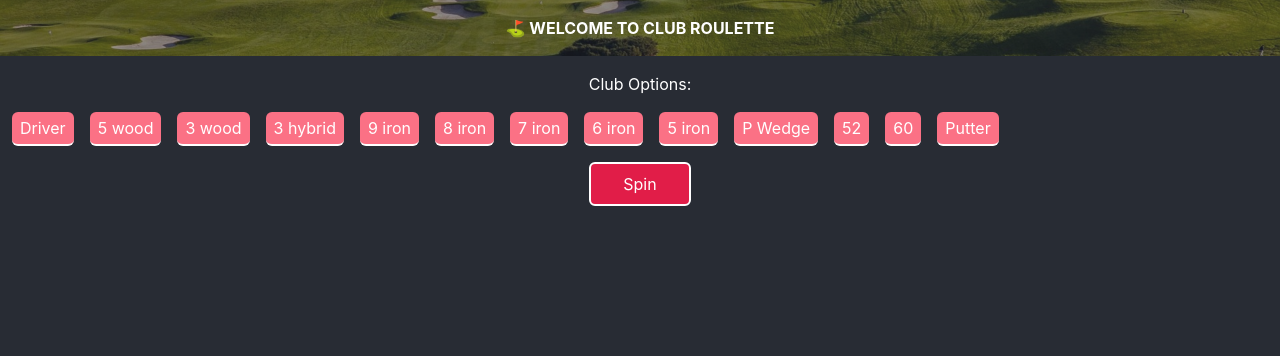
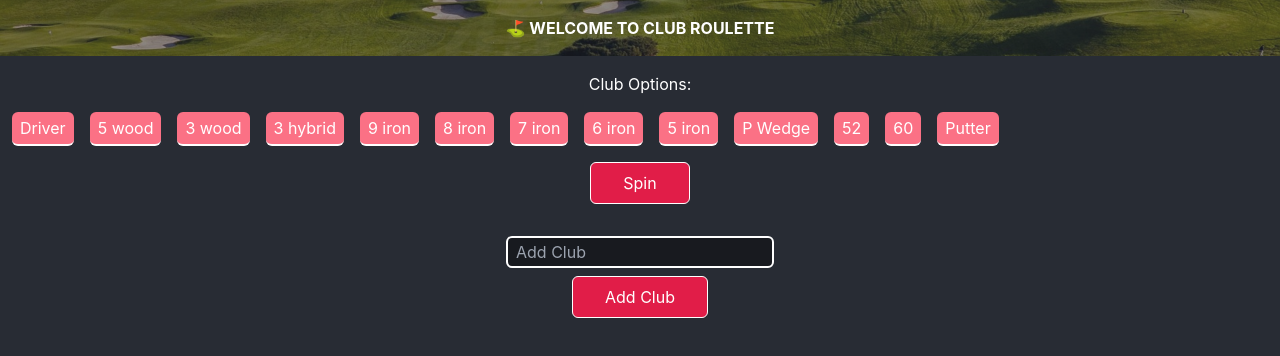
Before and after one commit to GabeDiniz/club-roulette, a React (Create React App) app: page / in a window 1280 px wide. Shown: the top 356 px of the page. Built offline with nearby package versions, Linux system fonts and the light colour scheme.

Commit message:
add: input/button for adding clubs

```diff
--- a/src/components/SpinningWheel.js
+++ b/src/components/SpinningWheel.js
@@ -34,7 +34,7 @@ const SpinningWheel = ({ options }) => {
 
       {/* Button to spin the wheel */}
       <button
-        className="bg-rose-600 border-white border-2 rounded-md mt-2 mx-auto px-8 py-2 hover:bg-rose-800"
+        className="bg-rose-600 border border-white rounded-md mt-2 mx-auto px-8 py-2 hover:bg-rose-800"
         onClick={spinWheel}
       >
         Spin
@@ -45,6 +45,20 @@ const SpinningWheel = ({ options }) => {
         <p className="font-bold text-lg mt-4">Club: {selectedOption}</p>
       )}
       {/* <p>Debugging Random Number: {spinNumber}</p> */}
+
+      <input
+        className="mt-8 h-8 mx-auto px-2 rounded-md border-2 border-white bg-black bg-opacity-40 focus:border-main"
+        type="text"
+        id="add_club"
+        name="add_club"
+        placeholder="Add Club"
+      />
+      <button
+        className="bg-rose-600 border border-white rounded-md mt-2 mx-auto px-8 py-2 hover:bg-rose-800"
+        // onClick={}
+      >
+        Add Club
+      </button>
     </div>
   );
 };
```
